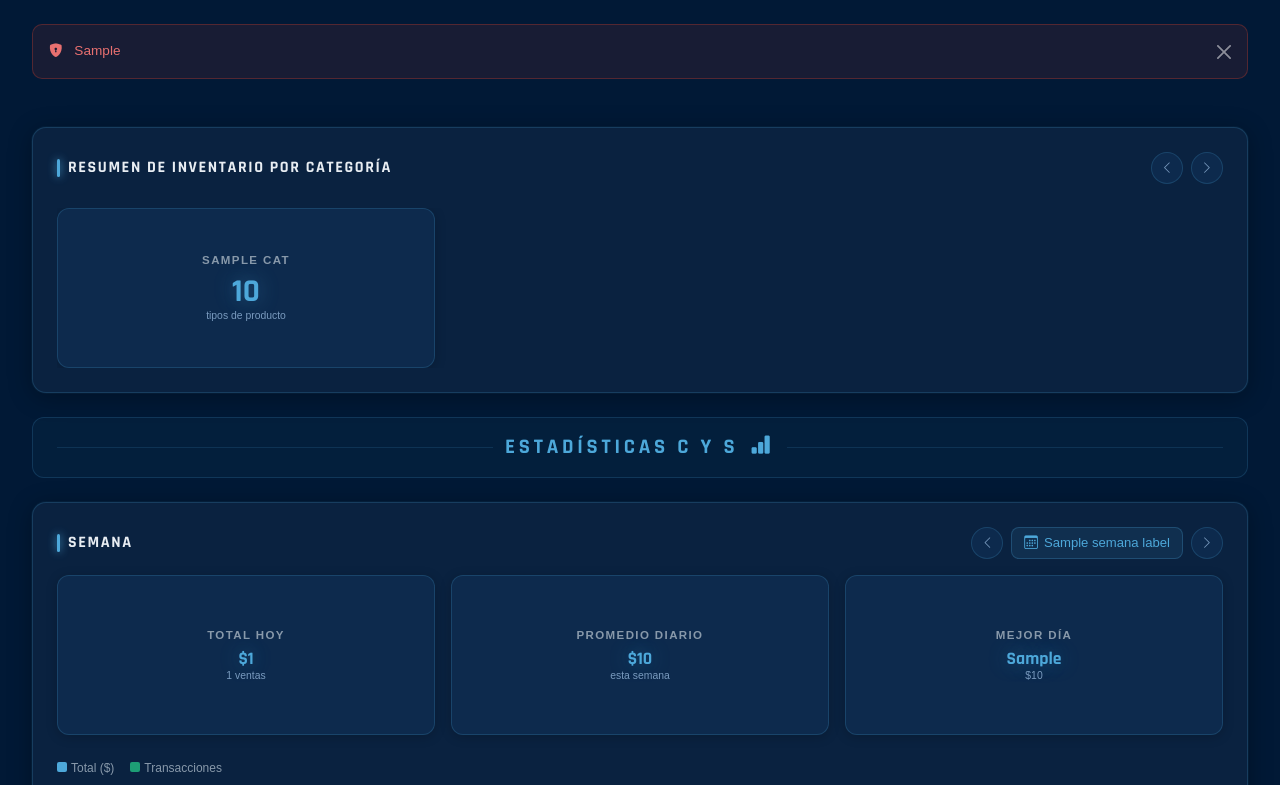
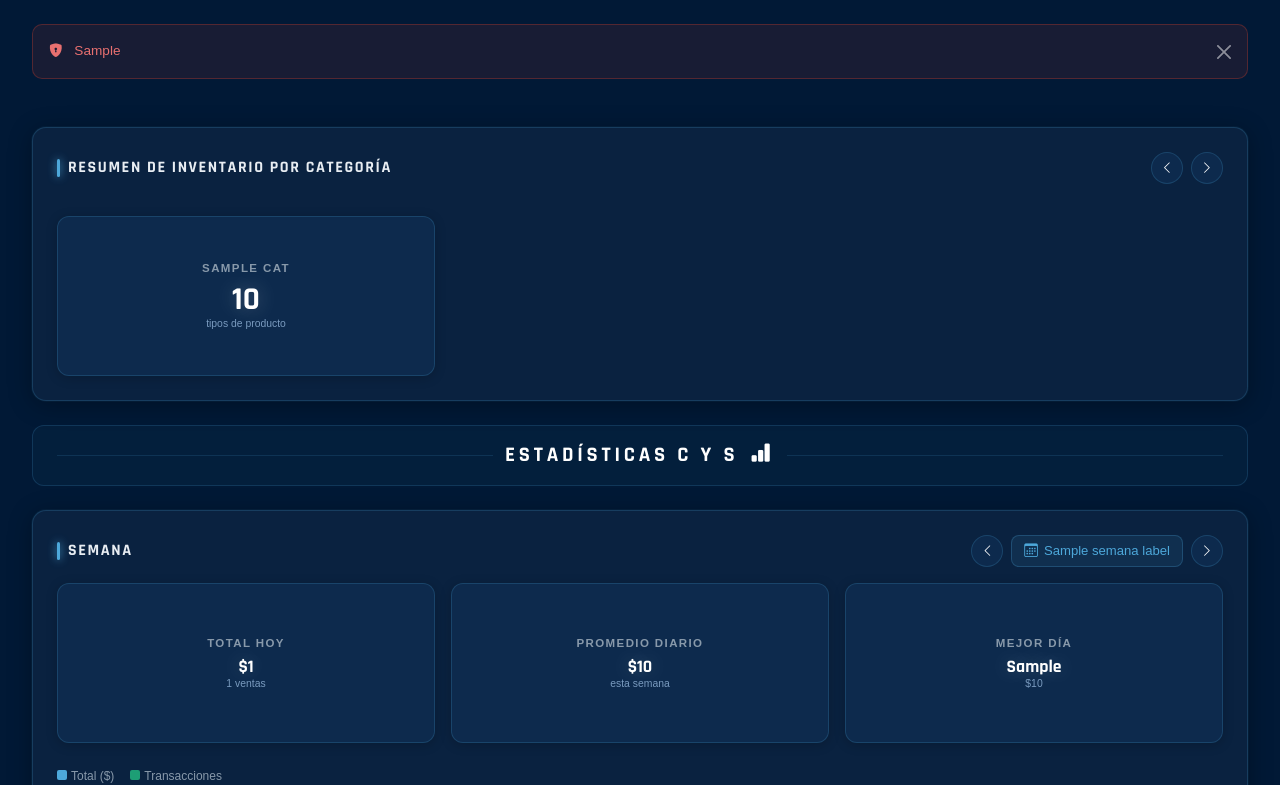
Before and after one commit to foxescar07/proyecto-licorera, a Django app: template principal/templates/principal.html in a window 1280 px wide. Shown: the part 172-957 px from the top of the page. Run offline with Django 5.2, Linux system fonts and the light colour scheme; the template is opened without the code that fills it: most values are stand-ins (such as "Sample title", 1, 10 or a date in 2020).

Commit message:
feta: cambios

```diff
--- a/static/css/principal/principal.css
+++ b/static/css/principal/principal.css
@@ -22,6 +22,11 @@
   color: var(--azul-oscuro);
   border-color: var(--azul-claro);
   box-shadow: 0 0 12px var(--azul-glow);
+}
+
+.cys-carousel-btn,
+.cys-carousel-btn * {
+  color: #fff;
 }
 
 .cys-stat-card {
@@ -58,9 +63,9 @@
   font-family: 'Rajdhani', sans-serif;
   font-size: 2rem;
   font-weight: 700;
-  color: var(--azul-claro);
+  color: #fff;
   line-height: 1;
-  text-shadow: 0 0 20px rgba(77,168,218,.4);
+  text-shadow: 0 0 20px rgba(255,255,255,.25);
 }
 
 .cys-seccion-titulo {
@@ -77,7 +82,7 @@
   font-family: 'Rajdhani', sans-serif;
   font-size: 1.3rem;
   font-weight: 700;
-  color: #4DA8DA;
+  color: #fff;
   letter-spacing: .18em;
   text-transform: uppercase;
   transition: box-shadow 0.4s ease, background 0.4s ease, border-color 0.4s ease;
@@ -105,10 +110,34 @@
 }
 
 .cys-seccion-titulo i {
+  color: #fff;
   transition: transform 0.4s ease, color 0.4s ease;
 }
 
 .cys-seccion-titulo:hover i {
   transform: rotate(-15deg);
-  color: #7dcfef;
+  color: #fff;
 }
+
+/* 1. Permitir desbordamiento en el carrusel para que el hover no se corte */
+#inventarioCarousel .carousel-inner {
+  overflow: visible !important;
+}
+
+/* 2. Dar espacio superior a las tarjetas dentro de las columnas */
+#inventarioCarousel .col-md-4 {
+  padding-top: 8px; /* Espacio extra para acomodar la elevación */
+}
+
+/* 3. Asegurar que la tarjeta activa se sobreponga correctamente */
+.cys-stat-card {
+  position: relative;
+  z-index: 1;
+}
+
+.cys-stat-card:hover {
+  z-index: 5; /* Eleva el nivel en capa al pasar el mouse */
+  transform: translateY(-3px);
+  border-color: rgba(192,57,43,.5);
+  box-shadow: 0 8px 28px rgba(0,0,0,.3), 0 0 20px var(--rojo-glow);
+}
```
